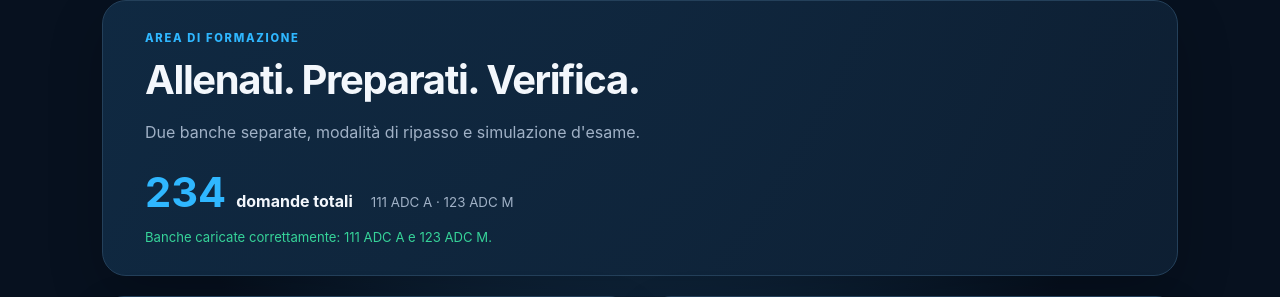
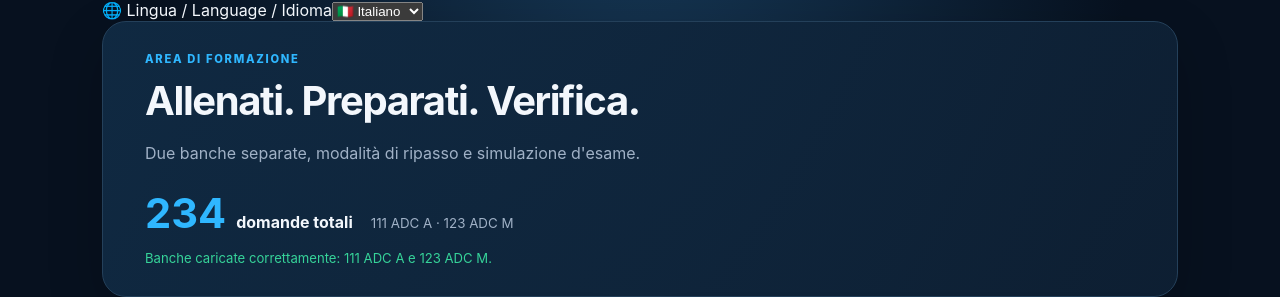
Before and after one commit to mauriziopaladini-netizen/fco-airside-quiz, a web app: page / in a window 1280 px wide. Shown: the part 100-397 px from the top of the page. Run offline with its HTML, style and script files only (its server is not run), Linux system fonts and the light colour scheme; data that the repository does not hold is empty.

Commit message:
Add Italian English Spanish language selector

```diff
--- a/webapp/index.html
+++ b/webapp/index.html
@@ -12,6 +12,7 @@
     <span class="version">STUDIO</span>
   </header>
   <main id="app">
+        <label class="language-control" for="languageSelect"><span>🌐 Lingua / Language / Idioma</span><select id="languageSelect" aria-label="Language"><option value="it">🇮🇹 Italiano</option><option value="en">🇬🇧 English</option><option value="es">🇪🇸 Español</option></select></label>
     <section class="hero">
       <p class="eyebrow">AREA DI FORMAZIONE</p>
       <h2>Allenati. Preparati. Verifica.</h2>
```
